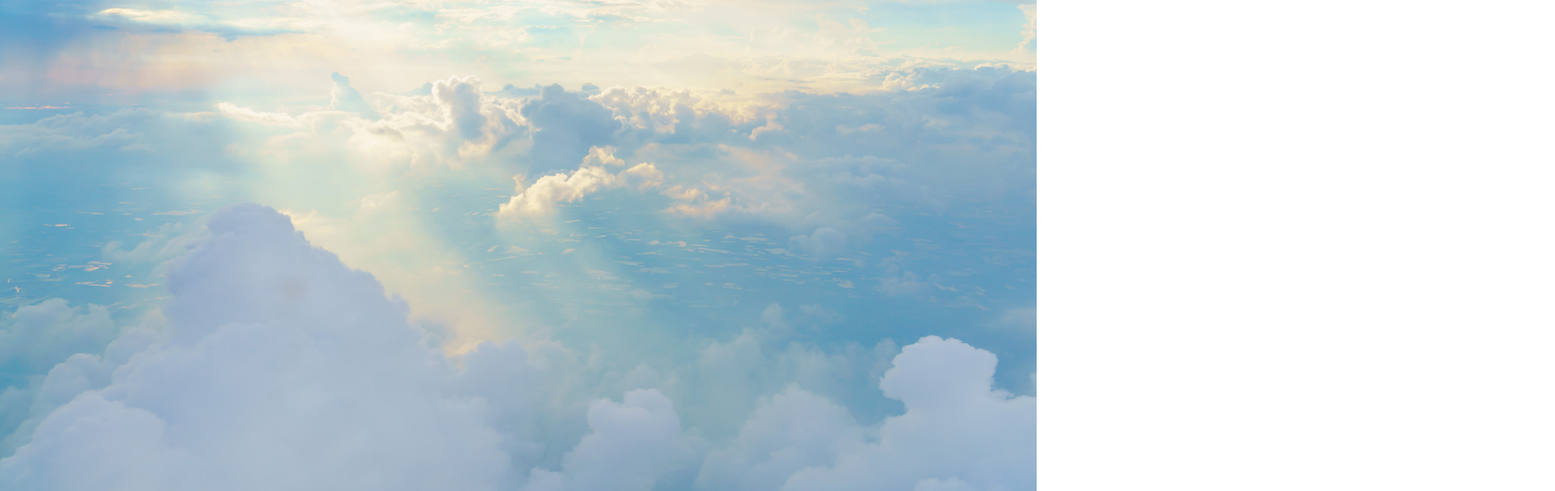
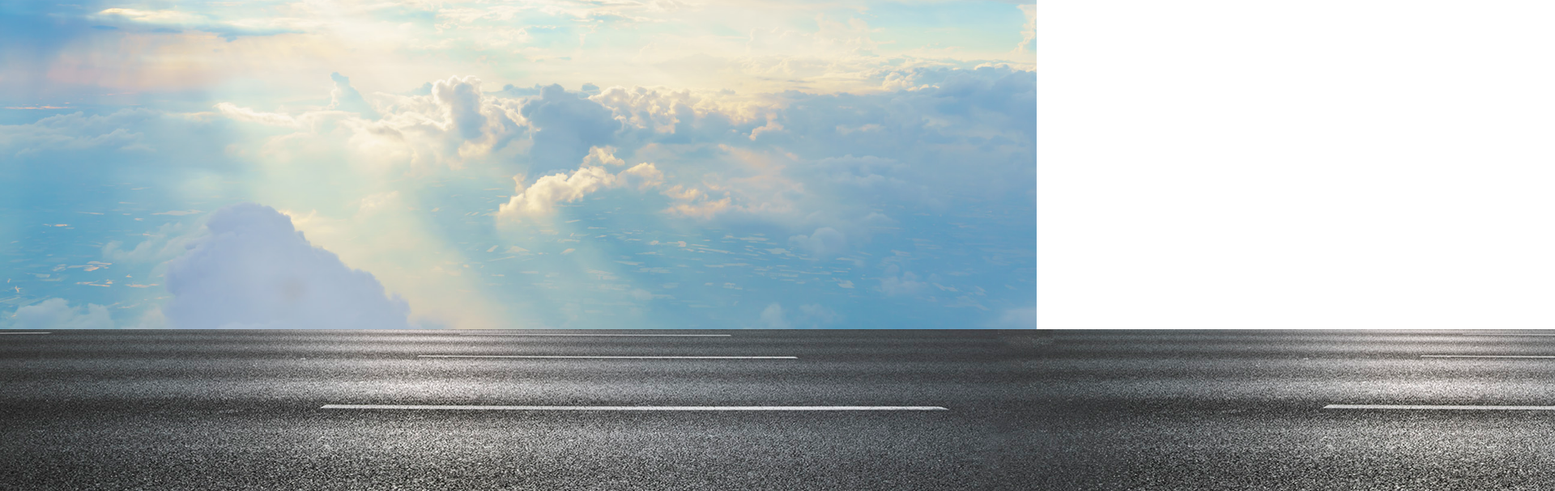
Before and after one commit to M0hammadM0stafavi/Animated-Car, a plain HTML site: page index.html in a window 1280 px wide. Shown: the part 193-800 px from the top of the page at 81% size, 1920 px wide, since content can reach past the window. Drawn offline with Linux system fonts and the light colour scheme.

Commit message:
add-road-part-to-project-and-set-road-property-and-set-it-absoulte-position

```diff
--- a/css/style.css
+++ b/css/style.css
@@ -7,4 +7,16 @@
     background-image: url("/img/sky.jpg");
     background-position: center;
     background-size: cover;
+    position: relative;
 }
+
+.road{
+    width: 500%;
+    height: 200px;
+    background-image: url("/img/road.jpg");
+    position: absolute;
+    bottom: 0;
+    left: 0;
+    right: 0;
+    z-index: 1;
+}
--- a/index.html
+++ b/index.html
@@ -8,7 +8,7 @@
 </head>
 <body>
     <div class="main-bg">
-
+        <div class="road"></div>
     </div>
 </body>
 </html>
```
